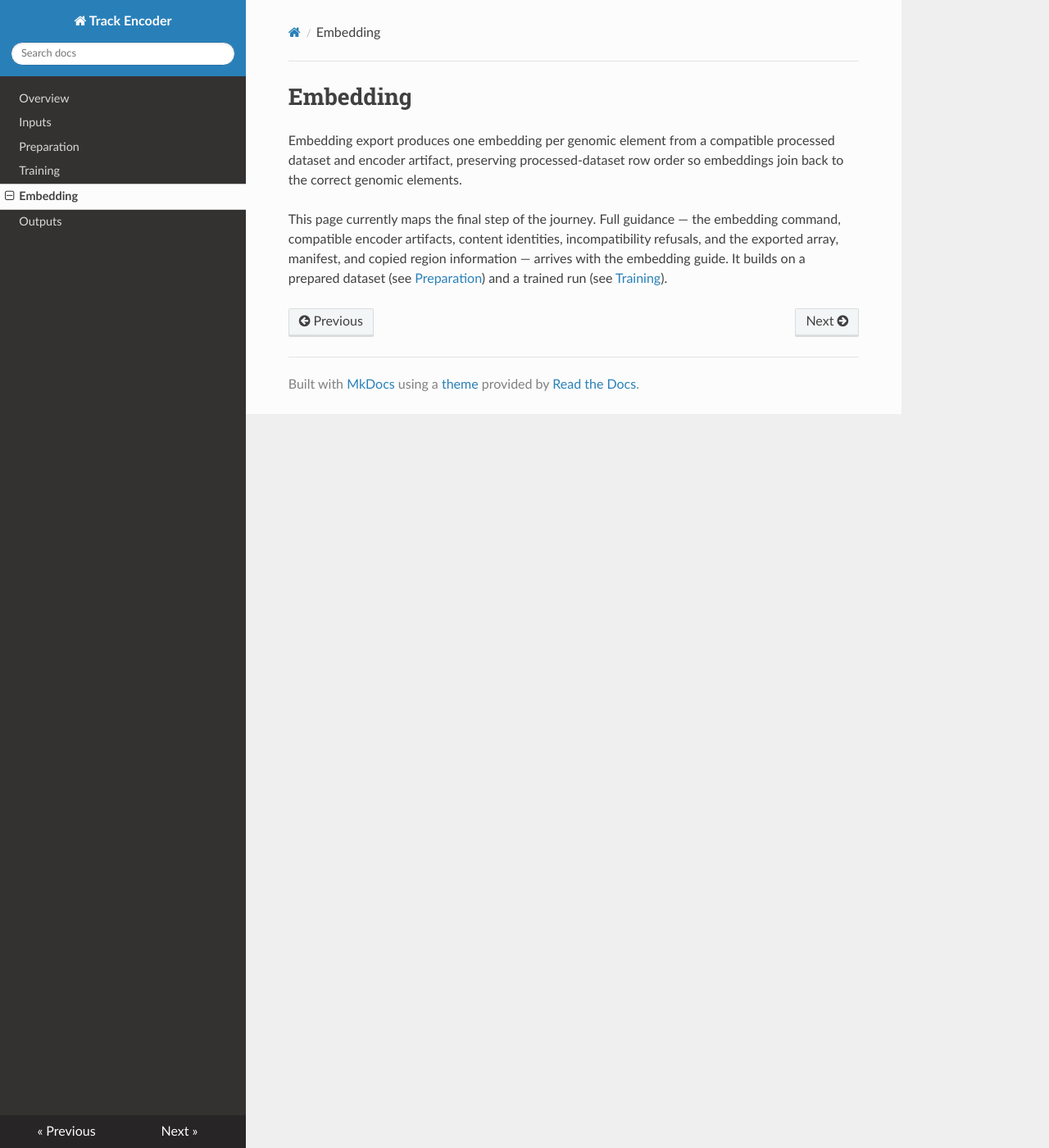
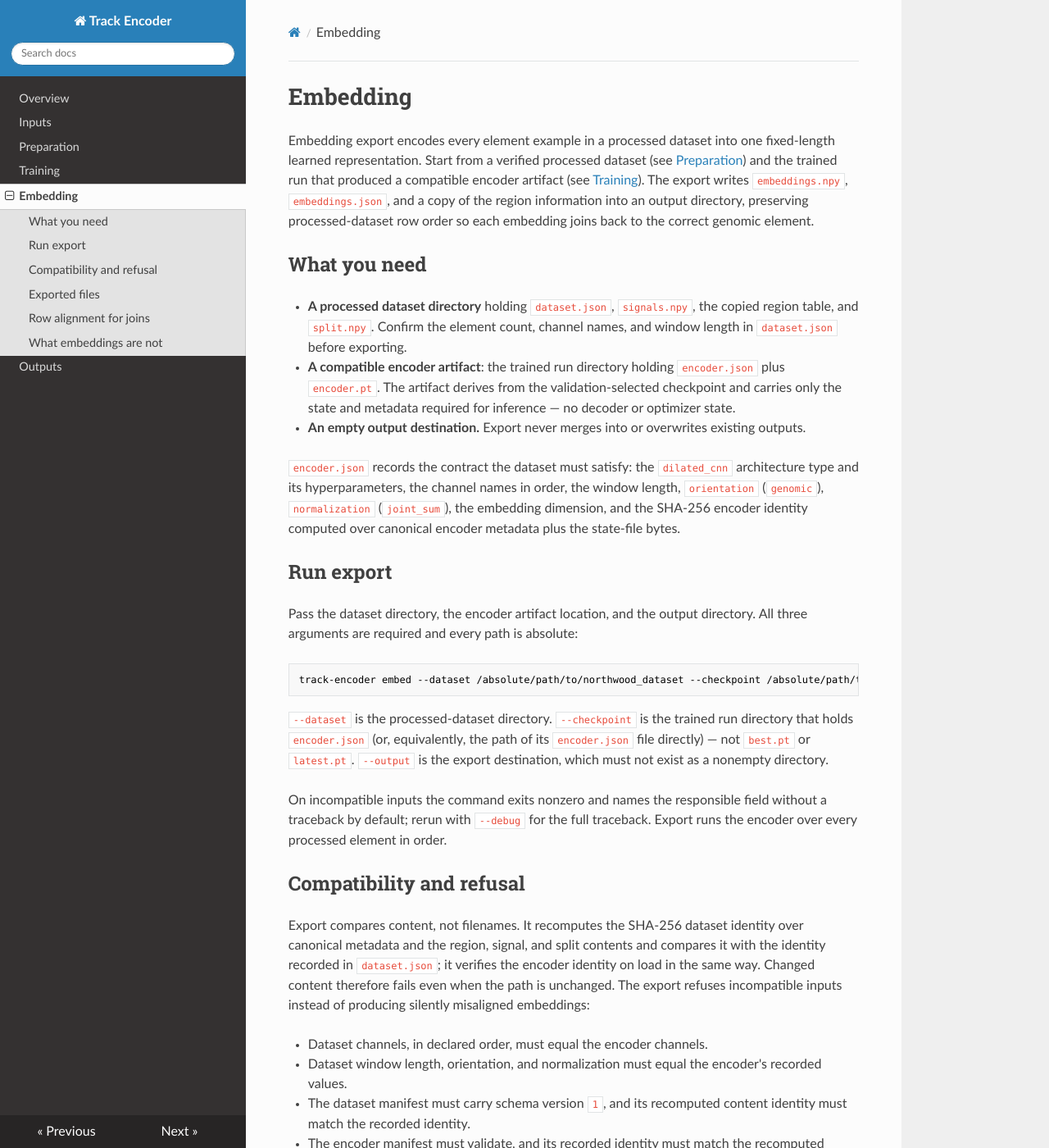
Before and after one commit to DignoMor/xp-track-encoder-doc, an MkDocs documentation site: the page built from docs/embedding.md, in a window 1280 px wide and 1400 px high. Shown: the whole window at 82% size. Built offline with MkDocs 1.6.1, drawn with Linux system fonts in a browser that asks for light colours; nearby versions of some CDN libraries; some of the changed text lies outside the part shown.

Commit message:
Explain embedding export and output semantics

````diff
--- a/docs/embedding.md
+++ b/docs/embedding.md
@@ -1,12 +1,102 @@
 # Embedding
 
-Embedding export produces one embedding per genomic element from a compatible
-processed dataset and encoder artifact, preserving processed-dataset row order
-so embeddings join back to the correct genomic elements.
+Embedding export encodes every element example in a processed dataset into
+one fixed-length learned representation. Start from a verified processed
+dataset (see [Preparation](preparation.md)) and the trained run that produced
+a compatible encoder artifact (see [Training](training.md)). The export writes
+`embeddings.npy`, `embeddings.json`, and a copy of the region information into
+an output directory, preserving processed-dataset row order so each embedding
+joins back to the correct genomic element.
 
-This page currently maps the final step of the journey. Full guidance — the
-embedding command, compatible encoder artifacts, content identities,
-incompatibility refusals, and the exported array, manifest, and copied region
-information — arrives with the embedding guide. It builds on a prepared
-dataset (see [Preparation](preparation.md)) and a trained run (see
-[Training](training.md)).
+## What you need
+
+- **A processed dataset directory** holding `dataset.json`, `signals.npy`,
+  the copied region table, and `split.npy`. Confirm the element count, channel
+  names, and window length in `dataset.json` before exporting.
+- **A compatible encoder artifact**: the trained run directory holding
+  `encoder.json` plus `encoder.pt`. The artifact derives from the
+  validation-selected checkpoint and carries only the state and metadata
+  required for inference — no decoder or optimizer state.
+- **An empty output destination.** Export never merges into or overwrites
+  existing outputs.
+
+`encoder.json` records the contract the dataset must satisfy: the
+`dilated_cnn` architecture type and its hyperparameters, the channel names in
+order, the window length, `orientation` (`genomic`), `normalization`
+(`joint_sum`), the embedding dimension, and the SHA-256 encoder identity
+computed over canonical encoder metadata plus the state-file bytes.
+
+## Run export
+
+Pass the dataset directory, the encoder artifact location, and the output
+directory. All three arguments are required and every path is absolute:
+
+```bash
+track-encoder embed --dataset /absolute/path/to/northwood_dataset --checkpoint /absolute/path/to/northwood_run --output /absolute/path/to/northwood_embeddings
+```
+
+`--dataset` is the processed-dataset directory. `--checkpoint` is the trained
+run directory that holds `encoder.json` (or, equivalently, the path of its
+`encoder.json` file directly) — not `best.pt` or `latest.pt`. `--output` is
+the export destination, which must not exist as a nonempty directory.
+
+On incompatible inputs the command exits nonzero and names the responsible
+field without a traceback by default; rerun with `--debug` for the full
+traceback. Export runs the encoder over every processed element in order.
+
+## Compatibility and refusal
+
+Export compares content, not filenames. It recomputes the SHA-256 dataset
+identity over canonical metadata and the region, signal, and split contents
+and compares it with the identity recorded in `dataset.json`; it verifies the
+encoder identity on load in the same way. Changed content therefore fails even
+when the path is unchanged. The export refuses incompatible inputs instead of
+producing silently misaligned embeddings:
+
+- Dataset channels, in declared order, must equal the encoder channels.
+- Dataset window length, orientation, and normalization must equal the
+  encoder's recorded values.
+- The dataset manifest must carry schema version `1`, and its recomputed
+  content identity must match the recorded identity.
+- The encoder manifest must validate, and its recorded identity must match
+  the recomputed identity over its metadata and state bytes.
+- The output directory must be absent or empty.
+
+## Exported files
+
+A successful run writes an export directory containing:
+
+| Path | Meaning |
+| --- | --- |
+| `embeddings.npy` | `float32` embedding array, shape `(elements, embedding_dim)` |
+| `embeddings.json` | Versioned manifest: absolute file locations, both content identities, shape, dtype, and row alignment |
+| Region table copy | The processed region table, copied under its original file name so element identifiers travel with the embeddings, plus the copied custom region schema when one was used |
+
+`embeddings.json` records `schema_version` (`1`), the absolute
+`embeddings_file` and `region_file` paths, the 64-character
+`dataset_identity` and `encoder_identity` values, `shape` as
+`[elements, embedding_dim]`, `dtype` (`float32`), and `row_alignment`
+(`processed_dataset`). The shape's first axis equals the dataset's element
+count and the second axis equals the encoder's embedding dimension.
+
+## Row alignment for joins
+
+Row `i` of `embeddings.npy` is the encoding of row `i` of `signals.npy`,
+which is the same genomic element as row `i` of the region table and row `i`
+of `split.npy`. Encoding visits rows in order and never reorders, filters, or
+subsets them, so embeddings join to genomic elements by row position: attach
+column `i` of your own element-level table to row `i` of the embedding array,
+using the copied region table as the shared key. The recorded identities let
+you confirm later that the dataset and encoder behind a join are exactly the
+ones the manifest names.
+
+## What embeddings are not
+
+An embedding is a learned representation of one element example under
+full-window reconstruction — not a biological validation of element
+membership, which remains established by the upstream analysis that selected
+the genomic elements. The export performs no clustering, dimensionality
+reduction, or other downstream analysis; those operate on the exported arrays
+outside this framework, as summarized in [Outputs](outputs.md).
+Demonstration hyperparameters and the synthetic fixture in the code repository
+verify mechanics only and are not endorsed defaults or scientific evidence.
````
